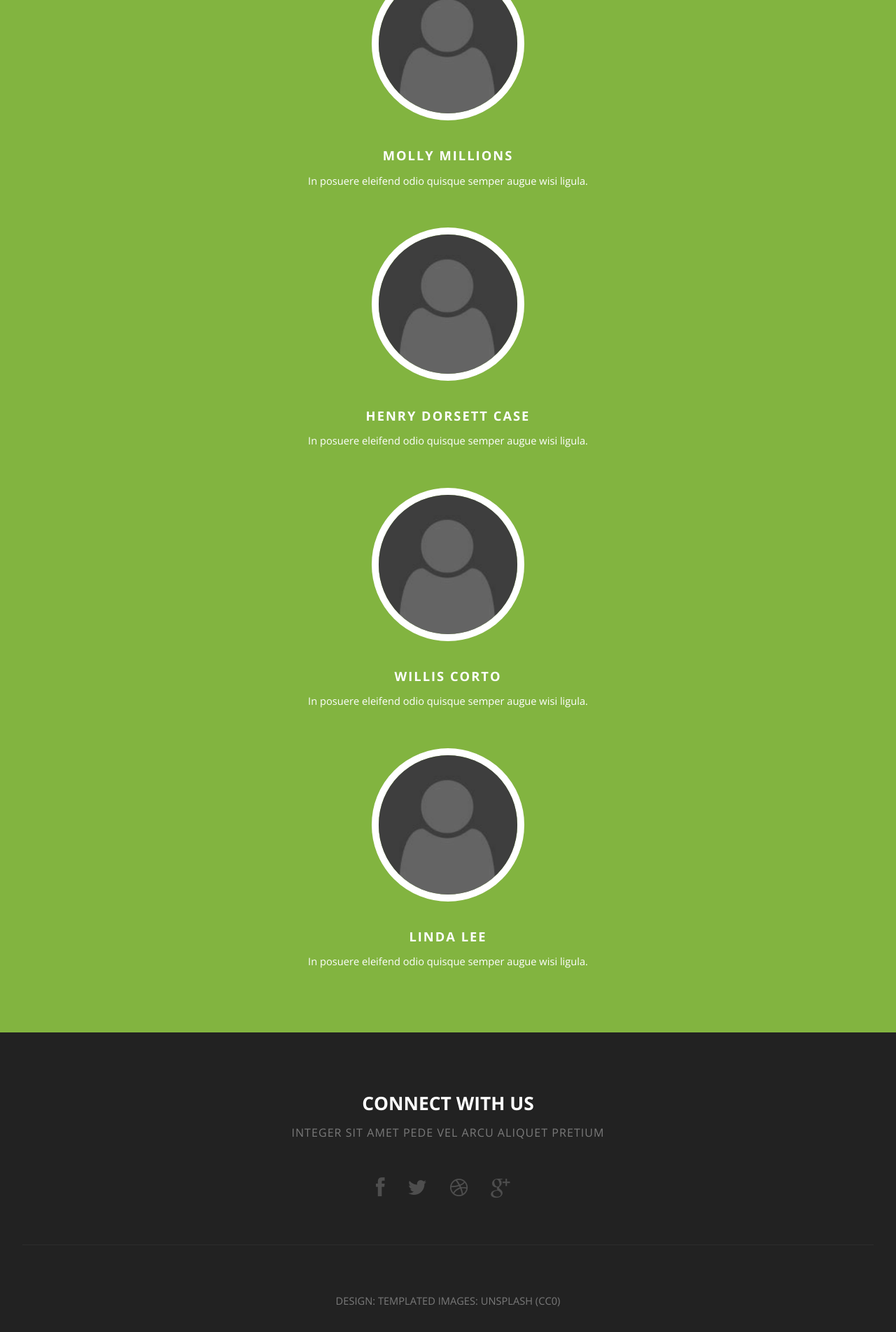
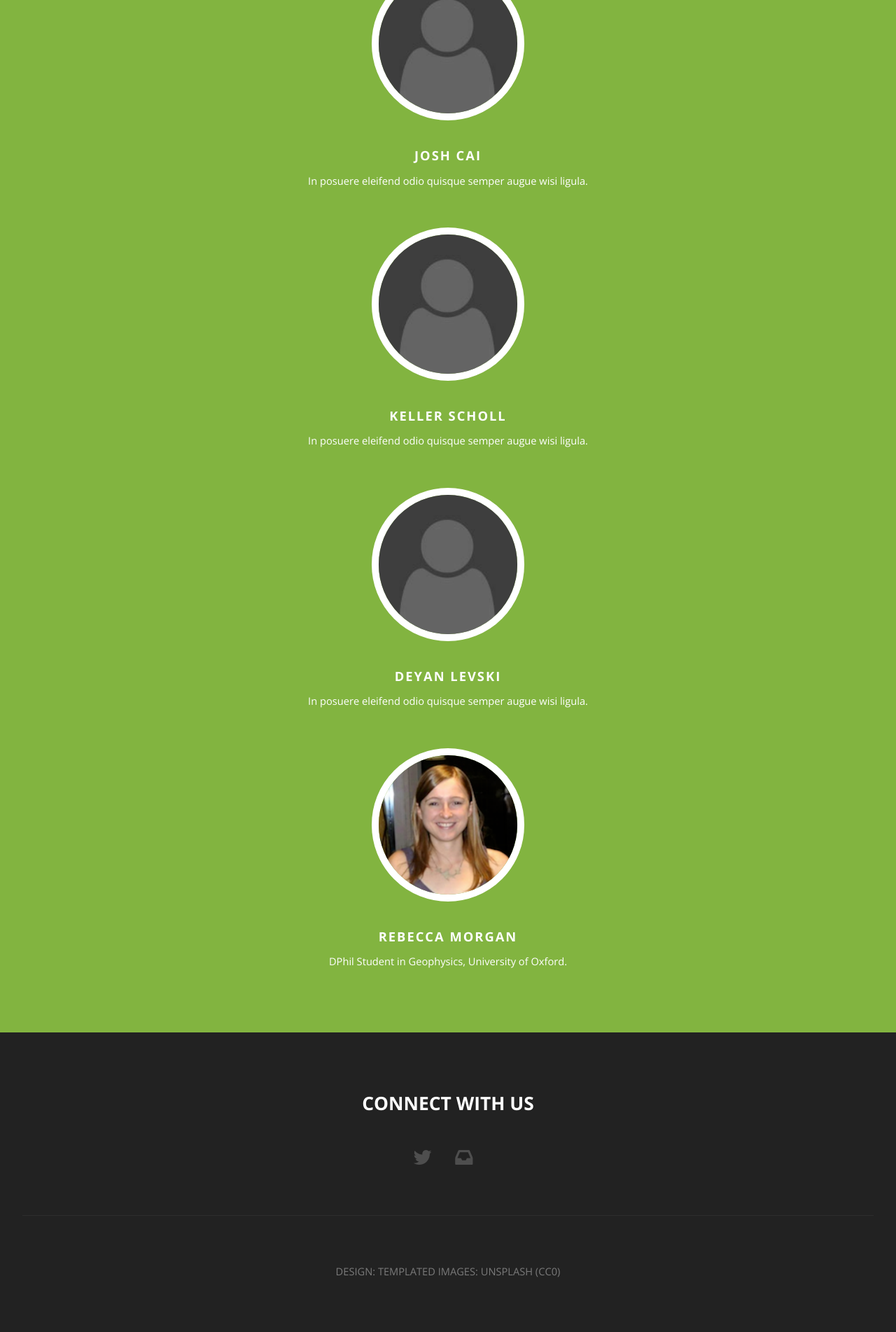
Before and after one commit to rebecca-owen/easyskim, a Flask app: template templates/home.html in a window 1280 px wide. Shown: the part 1040-2943 px from the top of the page at 70% size. Run offline with Flask 2, Linux system fonts and the light colour scheme; the template is opened without the code that fills it, so the values that code supplies are empty.

Commit message:
Clean front page and add favicon

```diff
--- a/templates/home.html
+++ b/templates/home.html
@@ -87,29 +87,29 @@
       <div class="wrapper style5">
         <section id="team" class="container">
           <header class="major">
-            <h2>Cras vitae metus aliNuam</h2>
-            <span class="byline">pulvinar mollis. Vestibulum sem magna, elementum vestibulum arcu</span>
+            <h2>Meet the Team</h2>
+            <span class="byline">Launched at <a href="http://oxhack.co.uk/" style="color:black">oxHACK 2014</a></span>
           </header>
           <div class="row">
             <div class="3u">
-              <a href="#" class="image"><img src="images/placeholder.png" alt=""></a>
-              <h3>Molly Millions</h3>
+              <a href="#" class="image"><img src="static/images/placeholder.png" alt=""></a>
+              <h3>Josh Cai</h3>
               <p>In posuere eleifend odio quisque semper augue wisi ligula.</p>
             </div>
             <div class="3u">
-              <a href="#" class="image"><img src="images/placeholder.png" alt=""></a>
-              <h3>Henry Dorsett Case</h3>
+              <a href="#" class="image"><img src="static/images/placeholder.png" alt=""></a>
+              <h3>Keller Scholl</h3>
               <p>In posuere eleifend odio quisque semper augue wisi ligula.</p>
             </div>
             <div class="3u">
-              <a href="#" class="image"><img src="images/placeholder.png" alt=""></a>
-              <h3>Willis Corto</h3>
+              <a href="#" class="image"><img src="static/images/placeholder.png" alt=""></a>
+              <h3>Deyan Levski</h3>
               <p>In posuere eleifend odio quisque semper augue wisi ligula.</p>
             </div>
             <div class="3u">
-              <a href="#" class="image"><img src="images/placeholder.png" alt=""></a>
-              <h3>Linda Lee</h3>
-              <p>In posuere eleifend odio quisque semper augue wisi ligula.</p>
+              <a href="http://rebeccamorgan.me/" class="image"><img src="static/images/rebecca.png" alt=""></a>
+              <h3>Rebecca Morgan</h3>
+              <p>DPhil Student in Geophysics, University of Oxford.</p>
             </div>
           </div>
         </section>
@@ -120,13 +120,13 @@
       <section class="container">
         <header class="major">
           <h2>Connect with us</h2>
-          <span class="byline">Integer sit amet pede vel arcu aliquet pretium</span>
         </header>
         <ul class="icons">
-          <li class="active"><a href="#" class="fa fa-facebook"><span>Facebook</span></a></li>
-          <li><a href="#" class="fa fa-twitter"><span>Twitter</span></a></li>
-          <li><a href="#" class="fa fa-dribbble"><span>Pinterest</span></a></li>
-          <li><a href="#" class="fa fa-google-plus"><span>Google+</span></a></li>
+          <!-- <li class="active"><a href="#" class="fa fa-facebook"><span>Facebook</span></a></li> -->
+          <li><a href="https://twitter.com/easyskim" class="fa fa-twitter"><span>Twitter</span></a></li>
+          <li><a href="mailto:admin@easyskim.co.uk" class="fa fa-inbox"><span>Email</span></a></li>
+<!--          <li><a href="#" class="fa fa-dribbble"><span>Pinterest</span></a></li>
+          <li><a href="#" class="fa fa-google-plus"><span>Google+</span></a></li> -->
         </ul>
         <hr />
       </section>
@@ -137,6 +137,12 @@
         </div>
     </div>
 
+      <!-- Copyright -->
+        <div id="copyright">
+          Design: <a href="http://templated.co">TEMPLATED</a> Images: <a href="http://unsplash.com">Unsplash</a> (<a href="http://unsplash.com/cc0">CC0</a>)
+        </div>
+    </div>
+
     <script src="/static/js/easyskim.js"></script>
   </body>
 </html>
--- a/templates/login.html
+++ b/templates/login.html
@@ -224,6 +224,7 @@
 <!-- 					<li><a href="#" class="fa fa-dribbble"><span>Pinterest</span></a></li>
 					<li><a href="#" class="fa fa-google-plus"><span>Google+</span></a></li> -->
 				</ul>
+				<hr />
 			</section>
 
 			<!-- Copyright -->
```
Also changed, not shown: favicon.ico (added), favicon.png (added).
